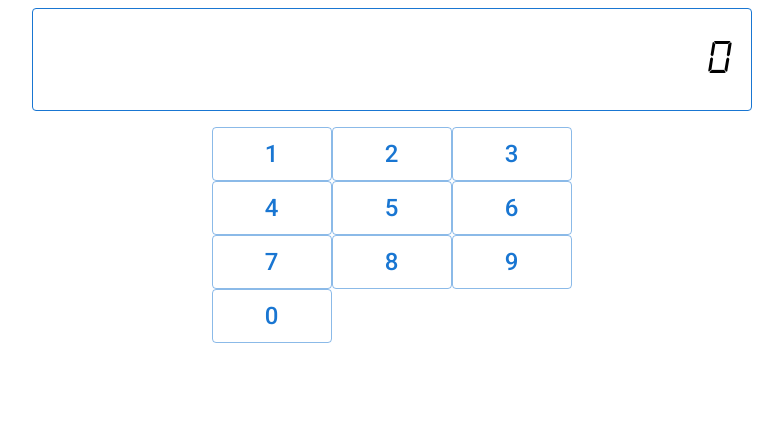
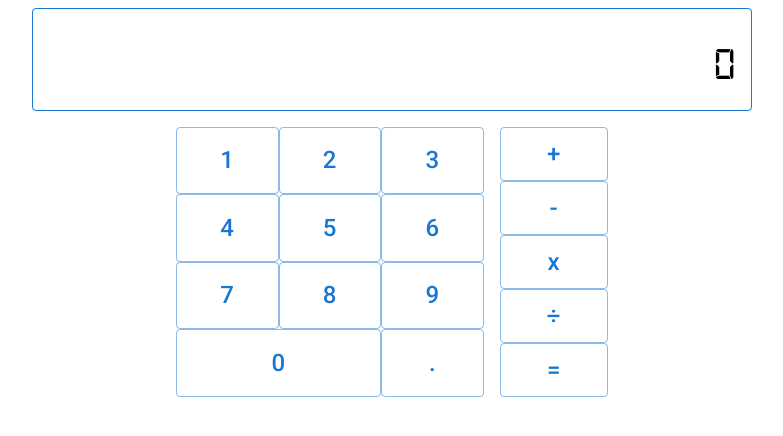
Before and after one commit to shard520/CN-Bootcamp, a React (Create React App) app in the folder week-5/calc-app/: page / in a window 1280 px wide. Shown: the top 436 px of the page, without its empty margins (216-999 px from the left). Built offline with nearby package versions, Linux system fonts and the light colour scheme; the HTML template or start-up script is replaced by a standard one.

Commit message:
calc-app: add basic functionality

```diff
--- a/week-5/calc-app/src/App.js
+++ b/week-5/calc-app/src/App.js
@@ -1,14 +1,12 @@
 import { useState } from 'react';
-import { create, all } from 'mathjs';
+import { evaluate } from 'mathjs';
 import { Box, ThemeProvider } from '@mui/system';
 import { createTheme } from '@mui/material';
 
 import './App.css';
 
-import Numbers from './components/Numbers';
 import Display from './components/Display';
-
-const math = create(all);
+import Controls from './components/Controls';
 
 const appTheme = createTheme({
   typography: {
@@ -19,13 +17,24 @@ const appTheme = createTheme({
 function App() {
   const [displayNum, setDisplayNum] = useState('0');
 
-  const handleNumClick = e => {
-    const num = e.target.innerText;
-    let newNum = displayNum + num;
+  const handleClick = e => {
+    const char = e.target.dataset.value;
+
+    let newNum = displayNum + char;
 
     // remove leading 0
     if (newNum[0] === '0') newNum = newNum.substring(1);
     setDisplayNum(newNum);
+  };
+
+  const handleCalc = () => {
+    try {
+      const result = evaluate(displayNum);
+      setDisplayNum(result);
+    } catch (err) {
+      console.error(`💥 💥 ${err}`);
+      setDisplayNum('error');
+    }
   };
 
   return (
@@ -34,7 +43,7 @@ function App() {
         <Box className="app">
           <Box sx={{ width: '60%', ml: 'auto', mr: 'auto' }}>
             <Display displayNum={displayNum} />
-            <Numbers updateDisplayNum={handleNumClick} />
+            <Controls updateDisplay={handleClick} equalsClick={handleCalc} />
           </Box>
         </Box>
       </ThemeProvider>
--- /dev/null
+++ b/week-5/calc-app/src/components/Controls.js
@@ -0,0 +1,22 @@
+import { Box } from '@mui/system';
+import Numbers from './Numbers';
+import Operators from './Operators';
+
+const Controls = ({ updateDisplay, equalsClick }) => {
+  return (
+    <Box
+      sx={{
+        display: 'grid',
+        gridTemplateColumns: '3fr 1fr',
+        width: '60%',
+        ml: 'auto',
+        mr: 'auto',
+      }}
+    >
+      <Numbers updateDisplay={updateDisplay} />
+      <Operators updateDisplay={updateDisplay} equalsClick={equalsClick} />
+    </Box>
+  );
+};
+
+export default Controls;
--- a/week-5/calc-app/src/components/Display.js
+++ b/week-5/calc-app/src/components/Display.js
@@ -3,7 +3,7 @@ import { Box, ThemeProvider } from '@mui/system';
 
 const displayTheme = createTheme({
   typography: {
-    fontFamily: ['alarm', 'monospace'].join(','),
+    fontFamily: ['digital', 'alarm', 'monospace'].join(','),
     textAlign: 'right',
     fontSize: 40,
   },
--- a/week-5/calc-app/src/components/Numbers.js
+++ b/week-5/calc-app/src/components/Numbers.js
@@ -1,49 +1,58 @@
 import { Button } from '@mui/material';
 import { Box } from '@mui/system';
 
-const Numbers = ({ updateDisplayNum }) => {
+const Numbers = ({ updateDisplay }) => {
   return (
     <Box
-      className="numbers"
       sx={{
+        gridColumn: '1 / span 1',
+        mr: 2,
         display: 'grid',
-        gridTemplateRows: 'repeat(3, 1fr)',
+        gridTemplateRows: 'repeat(4, 1fr)',
         gridTemplateColumns: 'repeat(3, 1fr)',
-        width: '50%',
-        ml: 'auto',
-        mr: 'auto',
+        // width: '50%',
+        // ml: 'auto',
+        // mr: 'auto',
       }}
       spacing={2}
     >
-      <Button variant="outlined" onClick={updateDisplayNum}>
+      <Button data-value="1" variant="outlined" onClick={updateDisplay}>
         1
       </Button>
-      <Button variant="outlined" onClick={updateDisplayNum}>
+      <Button data-value="2" variant="outlined" onClick={updateDisplay}>
         2
       </Button>
-      <Button variant="outlined" onClick={updateDisplayNum}>
+      <Button data-value="3" variant="outlined" onClick={updateDisplay}>
         3
       </Button>
-      <Button variant="outlined" onClick={updateDisplayNum}>
+      <Button data-value="4" variant="outlined" onClick={updateDisplay}>
         4
       </Button>
-      <Button variant="outlined" onClick={updateDisplayNum}>
+      <Button data-value="5" variant="outlined" onClick={updateDisplay}>
         5
       </Button>
-      <Button variant="outlined" onClick={updateDisplayNum}>
+      <Button data-value="6" variant="outlined" onClick={updateDisplay}>
         6
       </Button>
-      <Button variant="outlined" onClick={updateDisplayNum}>
+      <Button data-value="7" variant="outlined" onClick={updateDisplay}>
         7
       </Button>
-      <Button variant="outlined" onClick={updateDisplayNum}>
+      <Button data-value="8" variant="outlined" onClick={updateDisplay}>
         8
       </Button>
-      <Button variant="outlined" onClick={updateDisplayNum}>
+      <Button data-value="9" variant="outlined" onClick={updateDisplay}>
         9
       </Button>
-      <Button variant="outlined" onClick={updateDisplayNum}>
+      <Button
+        sx={{ gridColumn: '1 / span 2' }}
+        data-value="0"
+        variant="outlined"
+        onClick={updateDisplay}
+      >
         0
+      </Button>
+      <Button data-value="." variant="outlined" onClick={updateDisplay}>
+        .
       </Button>
     </Box>
   );
--- /dev/null
+++ b/week-5/calc-app/src/components/Operators.js
@@ -0,0 +1,41 @@
+import { Button } from '@mui/material';
+import { Box } from '@mui/system';
+
+const Operators = ({ updateDisplay, equalsClick }) => {
+  return (
+    <Box
+      sx={{
+        gridColumn: '2 / span 1',
+        display: 'grid',
+        gridTemplateColumns: '1fr',
+        // width: '50%',
+        // ml: 'auto',
+        // mr: 'auto',
+      }}
+      spacing={2}
+    >
+      <Button data-value="+" variant="outlined" onClick={updateDisplay}>
+        +
+      </Button>
+      <Button data-value="-" variant="outlined" onClick={updateDisplay}>
+        -
+      </Button>
+      <Button
+        data-value="*"
+        sx={{ textTransform: 'none' }}
+        variant="outlined"
+        onClick={updateDisplay}
+      >
+        x
+      </Button>
+      <Button data-value="/" variant="outlined" onClick={updateDisplay}>
+        ÷
+      </Button>
+      <Button data-value="=" variant="outlined" onClick={equalsClick}>
+        =
+      </Button>
+    </Box>
+  );
+};
+
+export default Operators;
--- a/week-5/calc-app/src/index.css
+++ b/week-5/calc-app/src/index.css
@@ -1,3 +1,8 @@
+@font-face {
+  font-family: 'digital';
+  src: local('digital'), url('./fonts/digital-7-mono.ttf') format('truetype');
+}
+
 @font-face {
   font-family: 'alarm';
   src: local('alarm'), url('./fonts/alarm-clock.ttf') format('truetype');
```
Also changed, not shown: week-5/calc-app/src/fonts/digital-7-mono.ttf (added).
